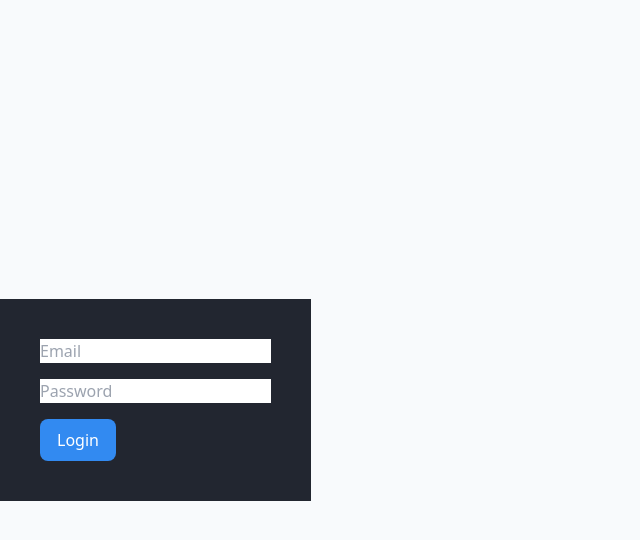
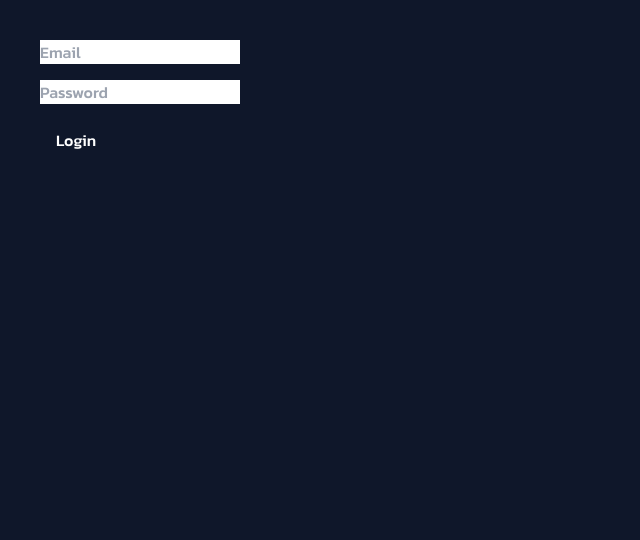
Before and after one commit to Churma16/portfolio-frontend-react, a React (Vite) app: page /login in a window 1280 px wide. Shown: the top 540 px of the page, without its empty margins (0-640 px from the left). Built offline with nearby package versions, Linux system fonts and the light colour scheme.

Commit message:
feat: update Tailwind CSS configuration to include custom font families and extend color palette

```diff
--- a/src/index.css
+++ b/src/index.css
@@ -1,78 +1,58 @@
+/* 1. Import Font: Kanit (500, 700) & Hanken Grotesk (400, 500, 600, 800) */
+@import url("https://fonts.googleapis.com/css2?family=Hanken+Grotesk:wght@400;500;600;800&family=Kanit:wght@500;700&display=swap");
+
 @tailwind base;
 @tailwind components;
 @tailwind utilities;
 
 @layer base {
+    /* Set Default Background & Font */
     body {
-        @apply bg-slate-50 text-slate-900 dark:bg-[#171923] dark:text-slate-100;
+        @apply bg-lara-dark text-white font-body antialiased;
+    }
+
+    /* Set Font Judul */
+    h1,
+    h2,
+    h3,
+    h4,
+    h5,
+    h6 {
+        @apply font-heading;
+    }
+}
+@tailwind base;
+@tailwind components;
+@tailwind utilities;
+
+/* Kita tambahkan sedikit reset agar font lebih enak dibaca */
+@layer base {
+    html {
+        font-family: "Inter", system-ui, sans-serif; /* Pastikan font default bagus */
+        scroll-behavior: smooth;
+    }
+
+    body {
+        /* Hapus display: flex bawaan tadi! */
+        @apply bg-[#0f172a] text-slate-100 antialiased;
+        margin: 0;
+        padding: 0;
+        width: 100%;
+        display: block; /* Pastikan display block agar bisa full width */
     }
 }
 
-:root {
-    font-family: system-ui, Avenir, Helvetica, Arial, sans-serif;
-    line-height: 1.5;
-    font-weight: 400;
-
-    color-scheme: light dark;
-    color: rgba(255, 255, 255, 0.87);
-    background-color: #242424;
-
-    font-synthesis: none;
-    text-rendering: optimizeLegibility;
-    -webkit-font-smoothing: antialiased;
-    -moz-osx-font-smoothing: grayscale;
+/* Scrollbar Kustom (Opsional - Biar makin ganteng) */
+::-webkit-scrollbar {
+    width: 8px;
 }
-
-a {
-    font-weight: 500;
-    color: #646cff;
-    text-decoration: inherit;
+::-webkit-scrollbar-track {
+    background: #0f172a;
 }
-a:hover {
-    color: #535bf2;
+::-webkit-scrollbar-thumb {
+    background: #334155;
+    border-radius: 4px;
 }
-
-body {
-    margin: 0;
-    display: flex;
-    place-items: center;
-    min-width: 320px;
-    min-height: 100vh;
+::-webkit-scrollbar-thumb:hover {
+    background: #475569;
 }
-
-h1 {
-    font-size: 3.2em;
-    line-height: 1.1;
-}
-
-button {
-    border-radius: 8px;
-    border: 1px solid transparent;
-    padding: 0.6em 1.2em;
-    font-size: 1em;
-    font-weight: 500;
-    font-family: inherit;
-    background-color: #1a1a1a;
-    cursor: pointer;
-    transition: border-color 0.25s;
-}
-button:hover {
-    border-color: #646cff;
-}
-button:focus,
-button:focus-visible {
-    outline: 4px auto -webkit-focus-ring-color;
-}
-
-@media (prefers-color-scheme: light) {
-    :root {
-        color: #213547;
-        background-color: #ffffff;
-    }
-    a:hover {
-        color: #747bff;
-    }
-    button {
-        background-color: #f9f9f9;
-    }
-}
--- a/tailwind.config.js
+++ b/tailwind.config.js
@@ -3,11 +3,49 @@ export default {
     content: ["./index.html", "./src/**/*.{js,ts,jsx,tsx}"],
     theme: {
         extend: {
+            // 1. Setup Font Family
+            fontFamily: {
+                // Body: Kanit (Medium 500, Bold 700)
+                body: ["Kanit", "sans-serif"],
+                // Title: Hanken Grotesk
+                heading: ["Hanken Grotesk", "sans-serif"],
+            },
+
+            // 2. Setup Warna Lengkap Laracasts
             colors: {
-                brand: "#328AF1",
-                dark: {
-                    bg: "#171923",
-                    card: "#222630",
+                lara: {
+                    dark: "#010618", // Background Utama
+                    border: "#1b293d", // Outline Navbar/Card
+                    blue: "#328AF1", // Primary Blue
+                    sky: "#BAD9FC", // Elements & Icons
+                },
+
+                // Kategori Warna (Untuk Badge/Icon)
+                cat: {
+                    framework: {
+                        DEFAULT: "#EC454F",
+                        light: "#F44881",
+                    },
+                    technique: {
+                        DEFAULT: "#637BFF",
+                        light: "#21C8F6",
+                    },
+                    testing: {
+                        DEFAULT: "#1AAB8B",
+                        light: "#6EDCC4",
+                    },
+                    language: {
+                        DEFAULT: "#F19A1A",
+                        light: "#FFC73C",
+                    },
+                    tooling: {
+                        DEFAULT: "#8B60ED",
+                        light: "#B372BD",
+                    },
+                    devops: {
+                        DEFAULT: "#253D63",
+                        light: "#A1B6E5",
+                    },
                 },
             },
         },
```
